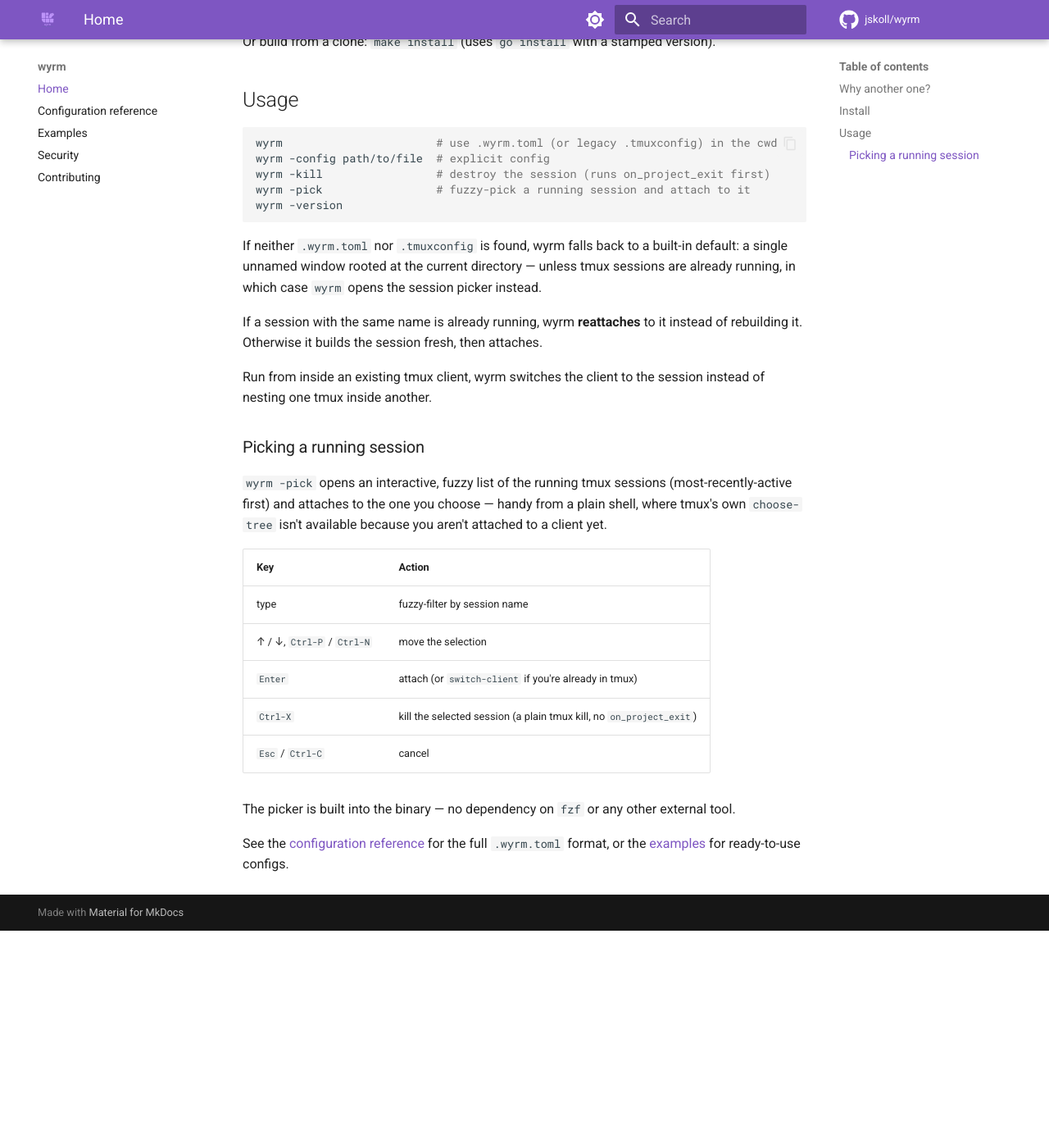
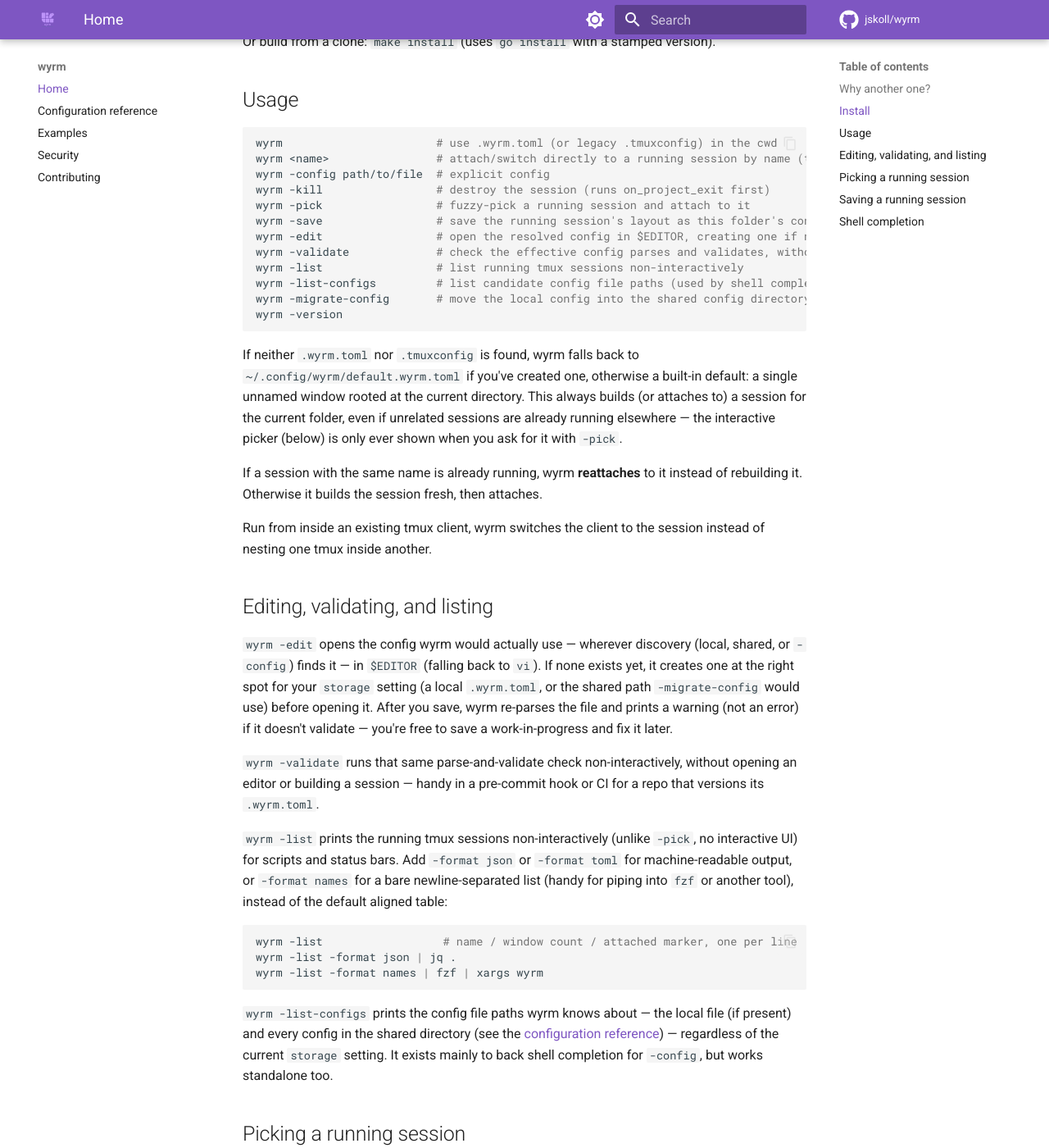
Before and after one commit to jskoll/wyrm, an MkDocs documentation site: the page built from docs/index.md, in a window 1280 px wide and 1400 px high, scrolled down 1338 px. Shown: the whole window at 82% size. Built offline with MkDocs 1.6.1 and Material for MkDocs 9.7.7, drawn with Linux system fonts in a browser that asks for light colours; comment, search, counter and statistics services are not loaded; before the commit the page ends 2473 px from its top, so only the background shows below that; some of the changed text lies outside the part shown.

Commit message:
docs: sync docs site and changelog for -save and folder-scoped sessions
docs/index.md had drifted behind README.md across several releases
(missing -edit/-validate/-list/-list-configs/-migrate-config entirely);
bring it fully in sync while adding the two newest pieces: -save and the
fixed no-config fallback behavior. Also records both in CHANGELOG.md's
Unreleased section ahead of the version bump.

Co-Authored-By: Claude Sonnet 5 <noreply@anthropic.com>

````diff
--- a/docs/index.md
+++ b/docs/index.md
@@ -57,16 +57,25 @@ Or build from a clone: `make install` (uses `go install` with a stamped version)
 
 ```sh
 wyrm                       # use .wyrm.toml (or legacy .tmuxconfig) in the cwd
+wyrm <name>                # attach/switch directly to a running session by name (tab-completable)
 wyrm -config path/to/file  # explicit config
 wyrm -kill                 # destroy the session (runs on_project_exit first)
 wyrm -pick                 # fuzzy-pick a running session and attach to it
+wyrm -save                 # save the running session's layout as this folder's config
+wyrm -edit                 # open the resolved config in $EDITOR, creating one if needed
+wyrm -validate             # check the effective config parses and validates, without building a session
+wyrm -list                 # list running tmux sessions non-interactively
+wyrm -list-configs         # list candidate config file paths (used by shell completion)
+wyrm -migrate-config       # move the local config into the shared config directory
 wyrm -version
 ```
 
-If neither `.wyrm.toml` nor `.tmuxconfig` is found, wyrm falls back to a
-built-in default: a single unnamed window rooted at the current directory —
-unless tmux sessions are already running, in which case `wyrm` opens the
-session picker instead.
+If neither `.wyrm.toml` nor `.tmuxconfig` is found, wyrm falls back to
+`~/.config/wyrm/default.wyrm.toml` if you've created one, otherwise a
+built-in default: a single unnamed window rooted at the current directory.
+This always builds (or attaches to) a session for the current folder, even
+if unrelated sessions are already running elsewhere — the interactive
+picker (below) is only ever shown when you ask for it with `-pick`.
 
 If a session with the same name is already running, wyrm **reattaches** to
 it instead of rebuilding it. Otherwise it builds the session fresh, then
@@ -75,7 +84,39 @@ attaches.
 Run from inside an existing tmux client, wyrm switches the client to the
 session instead of nesting one tmux inside another.
 
-### Picking a running session
+## Editing, validating, and listing
+
+`wyrm -edit` opens the config wyrm would actually use — wherever discovery
+(local, shared, or `-config`) finds it — in `$EDITOR` (falling back to
+`vi`). If none exists yet, it creates one at the right spot for your
+`storage` setting (a local `.wyrm.toml`, or the shared path `-migrate-config`
+would use) before opening it. After you save, wyrm re-parses the file and
+prints a warning (not an error) if it doesn't validate — you're free to save
+a work-in-progress and fix it later.
+
+`wyrm -validate` runs that same parse-and-validate check non-interactively,
+without opening an editor or building a session — handy in a pre-commit hook
+or CI for a repo that versions its `.wyrm.toml`.
+
+`wyrm -list` prints the running tmux sessions non-interactively (unlike
+`-pick`, no interactive UI) for scripts and status bars. Add `-format json`
+or `-format toml` for machine-readable output, or `-format names` for a bare
+newline-separated list (handy for piping into `fzf` or another tool),
+instead of the default aligned table:
+
+```sh
+wyrm -list                  # name / window count / attached marker, one per line
+wyrm -list -format json | jq .
+wyrm -list -format names | fzf | xargs wyrm
+```
+
+`wyrm -list-configs` prints the config file paths wyrm knows about — the
+local file (if present) and every config in the shared directory (see the
+[configuration reference](configuration.md)) — regardless of the current
+`storage` setting. It exists mainly to back shell completion for `-config`,
+but works standalone too.
+
+## Picking a running session
 
 `wyrm -pick` opens an interactive, fuzzy list of the running tmux sessions
 (most-recently-active first) and attaches to the one you choose — handy from a
@@ -93,5 +134,65 @@ attached to a client yet.
 The picker is built into the binary — no dependency on `fzf` or any other
 external tool.
 
+Window counts are shown in cyan and `(attached)` in green. Set
+[`NO_COLOR`](https://no-color.org) (any value) to disable color — the rest
+of the picker's styling (bold, dim, the reverse-video selection highlight)
+isn't affected, since it isn't color.
+
+If you already know the session's name, `wyrm <name>` skips the picker and
+attaches (or `switch-client`s) directly to it — exact match only, no fuzzy
+matching. Combined with shell completion (below), this means `wyrm <TAB>`
+tab-completes to real running session names.
+
+## Saving a running session
+
+`wyrm -save` snapshots a running tmux session's windows, split layout, and
+sizes into a new config for the current folder — the reverse of building a
+session from one. Run it from inside the session you want to capture, or
+from a plain shell in the session's folder (it looks up the session the same
+way a bare `wyrm` would).
+
+```sh
+wyrm -save                  # writes .wyrm.toml (or the shared-storage path)
+```
+
+tmux keeps no record of what was originally typed into a pane, so each
+split's `command` is captured as whatever program is currently running in
+that pane's foreground (`nvim`, `npm`, ...) — the same approach tools like
+tmuxp's `freeze` use. That's usually enough to relaunch the same programs,
+but it won't recover one-off shell commands that have already finished, and
+it can't capture `pre_window`, `on_project_start`/`on_project_exit`, or
+comments — those are yours to add by hand afterward, e.g. with `wyrm -edit`.
+
+Like `-migrate-config`, `-save` refuses to overwrite an existing config
+rather than silently discarding hooks or comments you've already written —
+remove or rename the file first if you want to re-save over it.
+
+## Shell completion
+
+Completion scripts for bash, zsh, and fish live in
+[`completions/`](https://github.com/jskoll/wyrm/tree/main/completions).
+They complete flag names, `-format`'s values, `-config` (to the local file
+and every config in the shared directory, via `wyrm -list-configs`), and a
+bare argument (to running session names, via `wyrm -list -format names`) —
+so any completion involving live state shells back out to wyrm itself
+rather than guessing.
+
+`brew install jskoll/tap/wyrm` installs all three automatically. Installing
+some other way:
+
+```sh
+# bash (needs bash-completion installed)
+source completions/wyrm.bash                                 # this shell only
+cp completions/wyrm.bash /usr/local/etc/bash_completion.d/    # every shell (macOS + Homebrew's bash-completion)
+
+# zsh
+cp completions/_wyrm ~/.zsh/completions/_wyrm   # any directory on your $fpath
+# then: autoload -Uz compinit && compinit
+
+# fish
+cp completions/wyrm.fish ~/.config/fish/completions/wyrm.fish  # auto-loaded
+```
+
 See the [configuration reference](configuration.md) for the full `.wyrm.toml`
 format, or the [examples](examples.md) for ready-to-use configs.
````
Also changed, not shown: CHANGELOG.md (+15 -0 lines).
